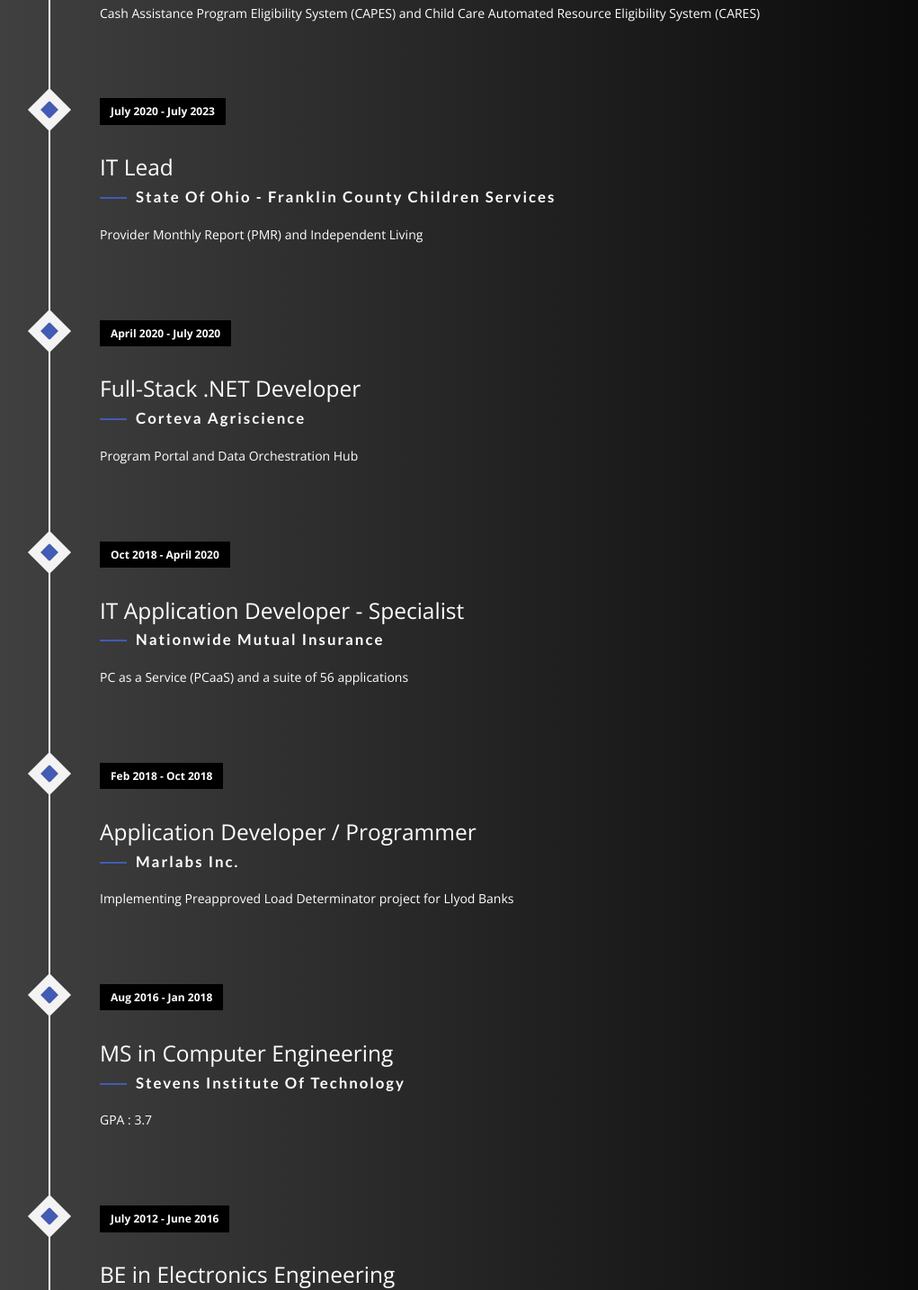
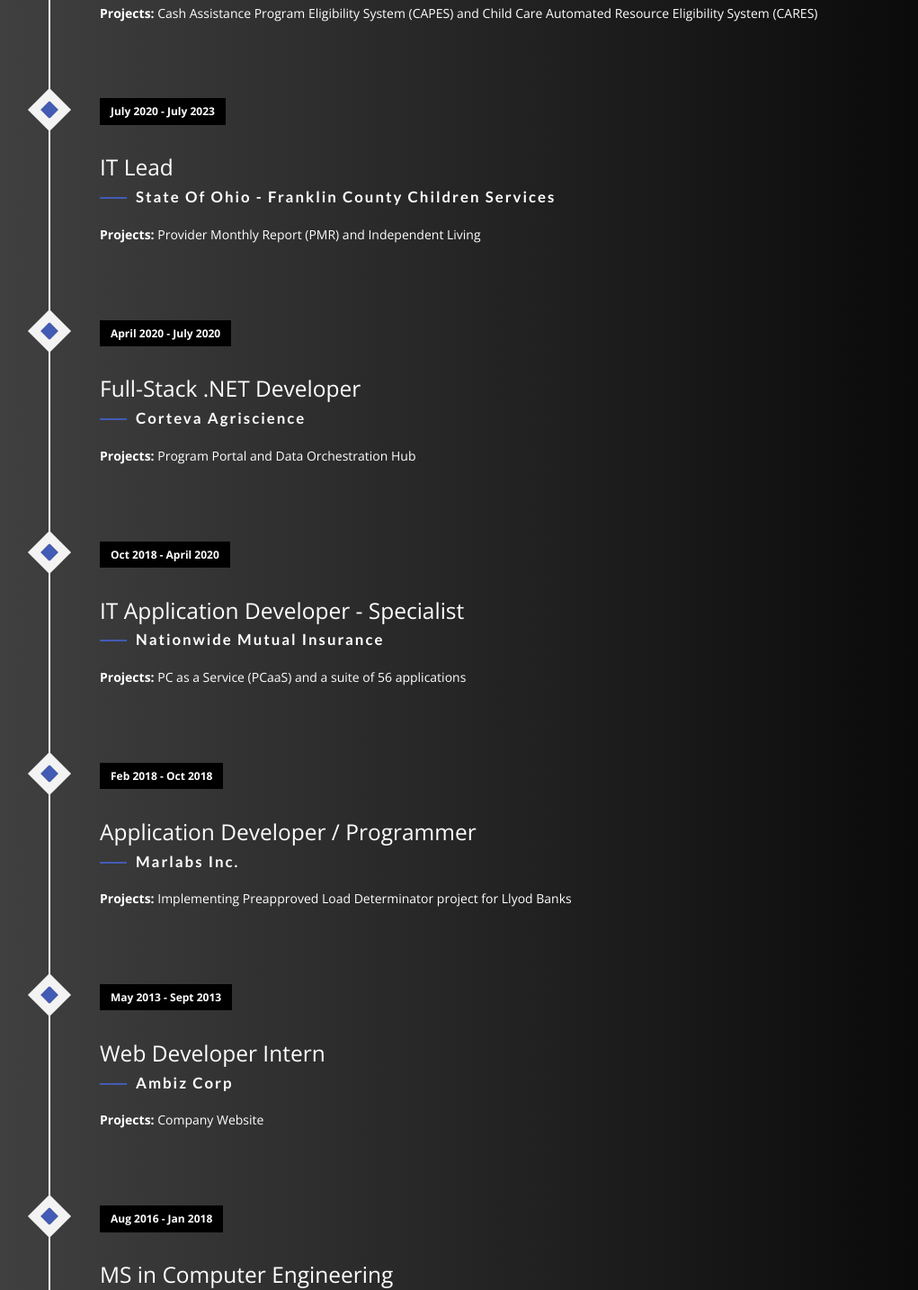
Before and after one commit to raopiyu94/raopiyu94.github.io, a plain HTML site: page index.html in a window 1280 px wide. Shown: the part 1976-3410 px from the top of the page at 90% size, without its empty margins (58-1079 px from the left). Drawn offline with nearby package versions, Linux system fonts and the light colour scheme; files whose address does not match are found by name; a web font is replaced by a local one.

Commit message:
Changes in resume

```diff
--- a/index.html
+++ b/index.html
@@ -102,7 +102,7 @@
                             <p class="timeline-event-thumbnail">July 2023 - Present</p>
                             <h3>Senior Software Developer</h3>
                             <h4>State Of New Jersey - Department of Human Services</h4>
-                            <p>Cash Assistance Program Eligibility System (CAPES) and Child Care Automated Resource Eligibility System (CARES)</p>
+                            <p><b>Projects: </b> Cash Assistance Program Eligibility System (CAPES) and Child Care Automated Resource Eligibility System (CARES)</p>
                         </div>
                     </li>
                     <li class="timeline-event" data-aos="fade-up" data-aos-delay=".2">
@@ -111,7 +111,7 @@
                             <p class="timeline-event-thumbnail">July 2020 - July 2023</p>
                             <h3>IT Lead</h3>
                             <h4>State Of Ohio - Franklin County Children Services</h4>
-                            <p>Provider Monthly Report (PMR) and Independent Living</p>
+                            <p><b>Projects: </b> Provider Monthly Report (PMR) and Independent Living</p>
                         </div>
                     </li>
                     <li class="timeline-event" data-aos="fade-up" data-aos-delay=".4">
@@ -120,7 +120,7 @@
                             <p class="timeline-event-thumbnail">April 2020 - July 2020</p>
                             <h3>Full-Stack .NET Developer</h3>
                             <h4>Corteva Agriscience</h4>
-                            <p>Program Portal and Data Orchestration Hub</p>
+                            <p><b>Projects: </b> Program Portal and Data Orchestration Hub</p>
                         </div>
                     </li>
 					<li class="timeline-event" data-aos="fade-up" data-aos-delay=".4">
@@ -129,7 +129,7 @@
                             <p class="timeline-event-thumbnail">Oct 2018 - April 2020</p>
                             <h3>IT Application Developer - Specialist </h3>
                             <h4>Nationwide Mutual Insurance</h4>
-                            <p>PC as a Service (PCaaS) and a suite of 56 applications</p>
+                            <p><b>Projects: </b> PC as a Service (PCaaS) and a suite of 56 applications</p>
                         </div>
                     </li>
 					<li class="timeline-event" data-aos="fade-up" data-aos-delay=".4">
@@ -138,7 +138,16 @@
                             <p class="timeline-event-thumbnail">Feb 2018 - Oct 2018</p>
                             <h3>Application Developer / Programmer </h3>
                             <h4>Marlabs Inc.</h4>
-                            <p>Implementing Preapproved Load Determinator project for Llyod Banks</p>
+                            <p><b>Projects: </b> Implementing Preapproved Load Determinator project for Llyod Banks</p>
+                        </div>
+                    </li>
+					<li class="timeline-event" data-aos="fade-up" data-aos-delay=".4">
+                        <label class="timeline-event-icon"></label>
+                        <div class="timeline-event-copy">
+                            <p class="timeline-event-thumbnail">May 2013 - Sept 2013</p>
+                            <h3>Web Developer Intern </h3>
+                            <h4>Ambiz Corp</h4>
+                            <p><b>Projects: </b> Company Website</p>
                         </div>
                     </li>
 					<li class="timeline-event" data-aos="fade-up" data-aos-delay=".4">
```
Also changed, not shown: 1 other file.
